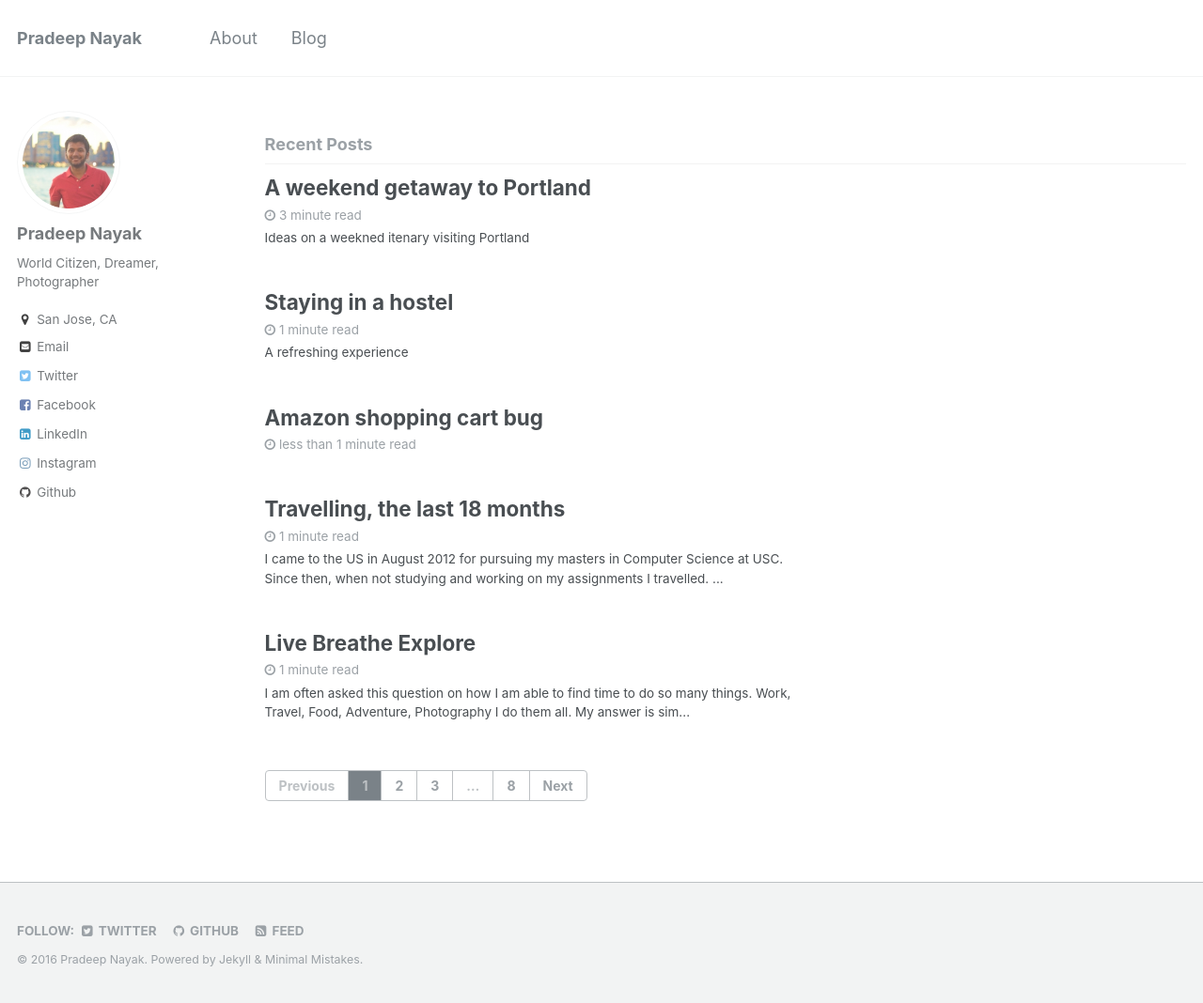
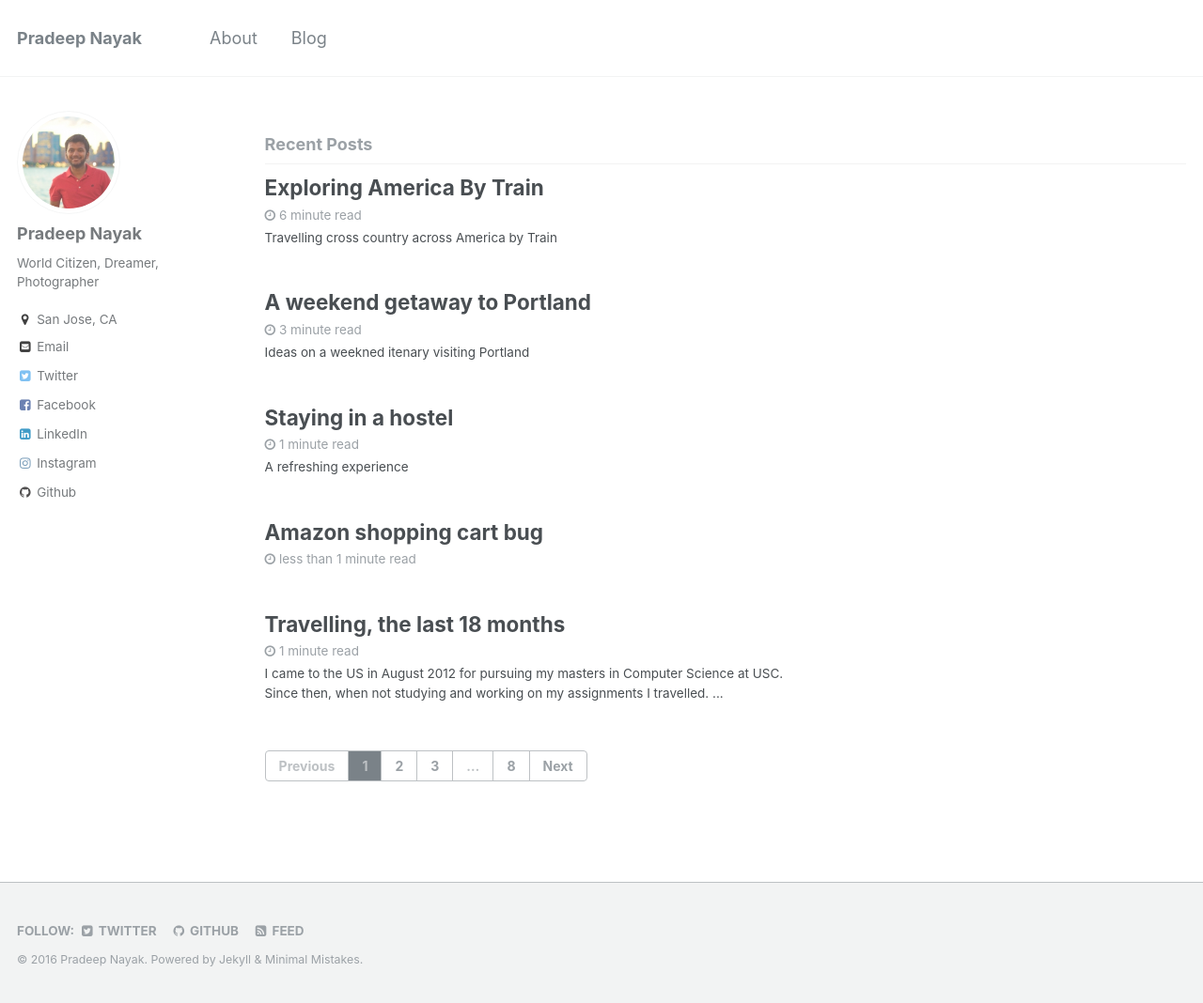
Before and after one commit to pradeep1288/pradeep1288.github.io, a Jekyll site: the page built from index.html, in a window 1280 px wide and 1068 px high. Shown: the whole window at 94% size. Built offline with Jekyll 4.4.1, drawn with Linux system fonts in a browser that asks for light colours; the list of posts is cut into pages by our own code.

Commit message:
New Post: Exploring America By Rail

```diff
--- a/_config.yml
+++ b/_config.yml
@@ -11,8 +11,8 @@ title                    : "Pradeep Nayak"
 title_separator          : "-"
 name                     : "Pradeep Nayak"
 description              : "My experiences"
-url                      : "http://pradeepnayak.in" # the base hostname & protocol for your site e.g. "https://mmistakes.github.io"
-baseurl                  : / # the subpath of your site, e.g. "/blog"
+url                      :  "http://pradeepnayak.in"# the base hostname & protocol for your site e.g. "https://mmistakes.github.io"
+baseurl                  :  "/" # the subpath of your site, e.g. "/blog"
 gh_repo                  :
 teaser                   : # filename of teaser fallback teaser image placed in /images/, .e.g. "500x300.png"
 # breadcrumbs            : false # true, false (default)
--- /dev/null
+++ b/_posts/2016-07-24-exploring-america-by-rail.md
@@ -0,0 +1,138 @@
+---
+title: Exploring America By Train
+header:
+    image: amtrack.jpg
+    caption: Westbound California Zephyr by Book Cliffs in Utah (**Wikipedia**)
+category:
+    - travel
+tags:
+    - rail
+    - cross country
+excerpt: Travelling cross country across America by Train
+---
+
+{% include toc title="Table of Contents" icon="file-text" %}
+
+## Introduction
+I have never travelled by train in the United States since the time I have been here. All this while, I have always flown in/out of a destination or I have driven or I have taken the bus. So this time around I decided to give the trains in America a chance.
+
+In July 2016, I travelled across the USA by train. Travelling from coast to coast in the U.S is considered one of the unique travel experiences in the world. If you were to search for it, I am sure you will find a lot adventures. One such adventure is this train journey across the country. The California Zephyr train from San Fransisco to Chicago provides you one such mind blowing experience. If you do the journey without any breaks then it would take you close to 3 full days. However, you should hop on and off the train to make it more fun. You will have to make separate bookings for each leg your travel.
+
+
+## Cost
+
+I know most of you would be wondering how much would this adventure cost? It's actually not that bad. I booked the regular coach class seats and they are super comfortable. Here is the price breakdown:
+
+* First Leg, **Emeryville, CA --> Salt Lake City, UT**. Cost: $78, Journey time: 17Hrs
+* Second Leg, **Salt Lake City, UT --> Denver, CO**. Cost: $72, Journey time: 16Hrs
+* Third Leg, **Denver, CO --> Chicago, IL**. I did not do take the train for this part because it was mostly through the night and I would have slept through it. I took a flight with SouthWest instead as I found a dirt cheap deal for $56. However if you take the train then it would take you 17Hrs.
+
+Total Cost: $206*
+
+*<i>Meals not included</i>
+
+## Experience
+
+<figure>
+	<img src="/images/train/route.jpg">
+	<figcaption class="align-center">The Califronia Zephyr route</figcaption>
+</figure>
+
+From stunning views of the San Francisco Bay, to the views to higher Sierra Nevada mountains, great desert-scapes of Nevada, interesting rock formations in Utah, running past the mighty Coloardo river and some more gorgeous rock formations. Its worth every hour you spend travelling on the Zephyr train. Here is a short summary of the train journey in pictures.
+
+
+**Wating in line to board the Zephyr train at Emeryville, CA. I took the coach class and it's worth the buck.**
+
+<figure>
+	<img src="/images/train/coach_class.jpg">
+</figure>
+
+
+**The train begins to cruise, slowly passing by the San Fransisco Bay and making its way through most of northern california.**
+
+<figure>
+	<img src="/images/train/bay.jpg">
+</figure>
+
+
+**As the train gains altitude as high as 9000ft above sea level, ears begin to pop. It begins to provide stunning views of the valley below. It slowly navigates its way through the Sierra Nevada mountain range passing through many different tunnels making its way via the famous Donner Pass.**
+
+<figure>
+	<img src="/images/train/sierra.jpg">
+</figure>
+
+**This is the observation car of the train. You can chill in this car to enjoy the scenery. They have a panoromic roof which provides beautiful views. There are chairs which face the windows directly and regualr tables for larger groups. You can grab your snacks, sip some wine, read a book or even play board games with friends**
+
+<figure>
+	<img src="/images/train/observation_car.jpg">
+</figure>
+
+**Sipping some red wine and reading a book**
+
+<figure>
+	<img src="/images/train/pradeep.jpg">
+</figure>
+
+**There is only one dining car for the entire train. So it can get crowded during lunch/dinner. They first serve all the passengers in the sleeper car and then the coach class passengers. Make sure you reserve ahead of time and hear for the anounement for your table. You can also carry snacks before you board the train and munch on them. There is a snack bar, however options here are limited**
+<figure>
+	<img src="/images/train/dining_car.jpg">
+</figure>
+
+**The menu in the dining car is fixed and provides very limited options. So if you are a vegeterian you just have one choice, a veggie burger with some salad. To be fair, given that its a train the food is good and fairly priced. The burger costed 12$ and wine 6$ for the bottle**
+<figure>
+	<img src="/images/train/food.jpg">
+</figure>
+
+**Some green fields as the train cuts across the state of Nevada while making its way to Utah**
+<figure>
+	<img src="/images/train/green_fields.jpg">
+</figure>
+
+**Beautfiul country side of Nevada. The sun just begins to set**
+<figure>
+	<img src="/images/train/village.jpg">
+</figure>
+
+**Some rock formations in Utah. The landscapes keeps changing so fast and you begin to lose track of it**
+<figure>
+	<img src="/images/train/desert.jpg">
+</figure>
+
+**75% of the train's journey from Salt Lake City to Denver is by the Colorado river. You will find many rafters, hikers and campers by the river. You can wave them hello**
+<figure>
+	<img src="/images/train/colorado.jpg">
+</figure>
+
+**And then there are sceneries like these somewhere in the middle of the mountains in Colorado. This is the just one of many examples of what you get to see while on this train which is hard to reach via any other form of transportation. So there is that unique factor!**
+<figure>
+	<img src="/images/train/random_place.jpg">
+</figure>
+
+**There are many more pictures and they still won't be enought for me to describe how adventurous this whole experience has been for me. But you get the idea!**
+
+## My Itenary
+
+For those wondering what itenary I followed during this trip, I have listed below. Please feel free to hack around it and use it like it is below. I totally spent 7 days doing this and I have split it by the day.
+
+### Day 1:
+I boarded the California Zephyr 6 train from Emeryville, CA. I spent most of the first day in the train enjoying scenery. I arrived at Salt Lake City, Utah next day around 3:00 am in the morning.
+
+### Day 2:
+Picked up rental car at the Salt Lake City Airport, and drove to Grand Teton National Park. The was drive was through beautiful Idaho. I saw a lot of lush green fields, learnt that Idaho is the potato capital of the world. I then enjoy stunning mountain scapes at Grand Teton, did lots of Hiking, some kayaking in glacial waters, enjoyed sunset and crashed for the night.
+
+### Day 3:
+I chilled in a little Ski Resort called Grand Targhee Resort for hald and then drove back to Salt Lake, do some local Salt Lake sightseeing. Visited The Great Salt Lake. I ate good dinner and watched a movie to kill time and board the zephyr train to Denver at 3:00am in the morning.
+
+### Day 4:
+I got some sleep in the train and woke by 8 in the morning, ate breakfast and began to enjoy stunning views as the train makes its way to Denver racing with majestic coloardo river by the side. I waved to to random rafters on the river, campers by the river. Reached denver by 6.30PM in the evening,rented a car from the airport and crashed for the day.
+
+### Day 5:
+Drove to Rocky Mountain National Park, did lots of hiking, enjoyed stunning alpine views, lots of alpine lakes, beautfiul drive up the moutnain, wildlife, watch the night sky, mliky way and crashed for the night by a beautfiul cabin by the colarado river.
+
+### Day 6:
+Enjoyed the day in a cute little town, Estees Park. Tried the local chocolate(Taffy), ate good food, did some shopping and drove back to denver. I went and droped the rental car and boarded a flight to Chicago. I reached Chicago by midnight. I rented a car from the airport and crashed for the night.
+
+### Day 7:
+The only reason I rented a car was to keep my stuff in the car while I did touristy stuff in Chicago City. I tasted the famous chicago pizza (sucked!), took the water taxi to Navy Pier, watched the skyline, enjoyed the sunset. I drove back to the airport, dropped the rental car and crashe at the airport until the flight back home to San Jose at 5:00AM next day.
+
+If you want to plan such a vacation or a itenary similar to mine, please reach out to me and I will plan and book the iternary for you at a certain $$. Special discounts to friends and family :-)
```
Also changed, not shown: _pages/about.md (+3 -1 lines), images/amtrack.jpeg (added), images/amtrack.jpg (added), images/train/bay.jpg (added), images/train/coach_class.jpg (added), images/train/colorado.jpg (added), images/train/desert.jpg (added), images/train/dining_car.jpg (added), images/train/food.jpg (added), images/train/green_fields.jpg (added), images/train/observation_car.jpg (added), images/train/pradeep.jpg (added), images/train/random_place.jpg (added), images/train/route.jpg (added), 3 more files.
